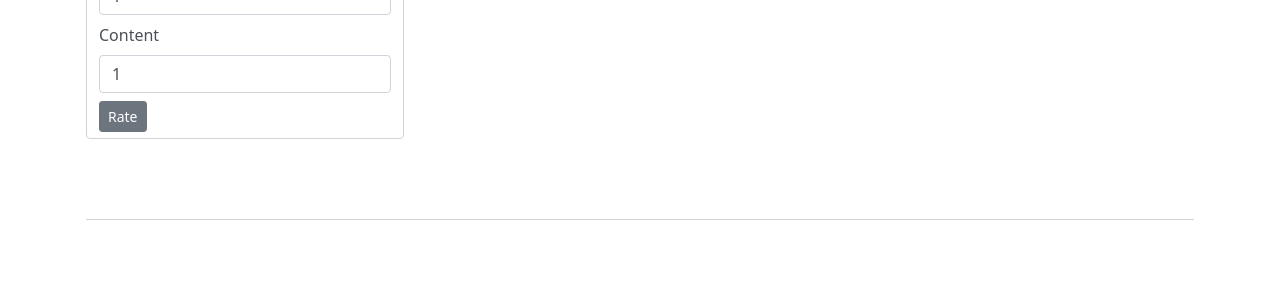
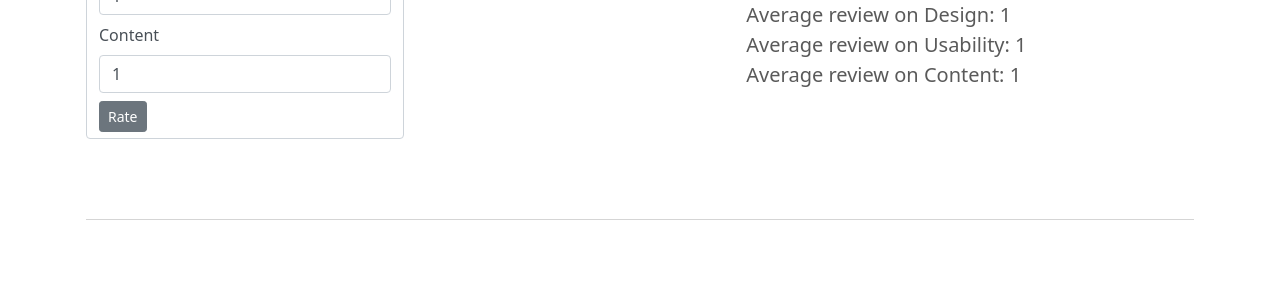
Before and after one commit to nickobrad/reviews_app, a Django app: page /project/1 in a window 1280 px wide. Shown: the part 676-962 px from the top of the page. Run offline with Django 3.2, Linux system fonts and the light colour scheme; tables that the repository leaves empty hold one stand-in row (values such as "Sample post"); some libraries are stand-ins or nearby versions.

Commit message:
Last commit

```diff
--- a/review_app/templates/myprofile.html
+++ b/review_app/templates/myprofile.html
@@ -233,7 +233,7 @@
             </a>
           </div>
           <div class="col-md-5">
-              <img src="{{ profile.profile_photo.url }}" alt="" class="bd-placeholder-img bd-placeholder-img-lg featurette-image img-responsive mx-auto p-3" width="500" height="500">
+            <img src="{{ profile.profile_photo.url }}" alt="" class="bd-placeholder-img bd-placeholder-img-lg featurette-image img-fluid mx-auto p-3" width="500" height="500">
           </div>
         </div>
 
--- a/review_app/templates/project.html
+++ b/review_app/templates/project.html
@@ -212,6 +212,18 @@
             class="bd-placeholder-img bd-placeholder-img-lg featurette-image img-fluid mx-auto p-3" width="500"
             height="500">
           {% endif %}
+          <small class="lead">
+            Average review on Design: {{ design }}
+          </small>
+          <br>
+          <small class="lead">
+            Average review on Usability: {{ usability }}
+          </small>
+          <br>
+          <small class="lead">
+            Average review on Content: {{ content }}
+          </small>
+          <br>
         </div>
       </div>
 
--- a/review_app/views.py
+++ b/review_app/views.py
@@ -19,6 +19,7 @@ from rest_framework.response import Response
 from rest_framework.views import APIView
 from .serializer import ProfileSerializer, ProjectSerializer
 from .permissions import IsAdminOrReadOnly
+import statistics
 
 # Create your views here.
 def register(request):
@@ -113,6 +114,19 @@ def project(request, pk):
     user2 = request.user
     rf = ReviewForm()
 
+    design = Review.objects.filter(reviewed_project = pk).values_list('design', flat=True)
+    usability = Review.objects.filter(reviewed_project = pk).values_list('usability', flat=True)
+    content = Review.objects.filter(reviewed_project = pk).values_list('content', flat=True)
+
+    if len(design) > 0 and len(usability) > 0 and len(content) > 0:
+        avg_design = round(statistics.mean(design), 1)
+        avg_usability = round(statistics.mean(usability), 1)
+        avg_content = round(statistics.mean(content), 1)
+    else:
+        avg_content = 0
+        avg_design = 0
+        avg_usability = 0
+
     if request.method == 'POST':
         rf = ReviewForm(request.POST)
         if rf.is_valid():
@@ -124,7 +138,7 @@ def project(request, pk):
         else:
             rf = ReviewForm
 
-    return render(request, 'project.html', {'project': project, 'profile': profile, 'rf': rf})
+    return render(request, 'project.html', {'project': project, 'profile': profile, 'rf': rf, 'design': avg_design, 'usability':avg_usability, 'content': avg_content})
 
 def rate(request, pk):
     project = Projects.objects.filter(pk = pk).first()
@@ -228,7 +242,7 @@ class OneProfile(APIView):
 
     def get(self, request, pk, format = None):
         profile = self.get_profile(pk)
-        serializers = ProjectSerializer(profile)
+        serializers = ProfileSerializer(profile)
         return Response(serializers.data)
 
     def put(self, request, pk, format=None):
@@ -251,7 +265,7 @@ class ProfileList(APIView):
 
     def get(self, request, format = None):
         all_profiles = Profile.objects.all()
-        serializers = ProjectSerializer(all_profiles, many = True)
+        serializers = ProfileSerializer(all_profiles, many = True)
         return Response(serializers.data)
 
     def get_profile(self, pk):
```
Also changed, not shown: review_app/serializer.py (line endings or trailing spaces).
